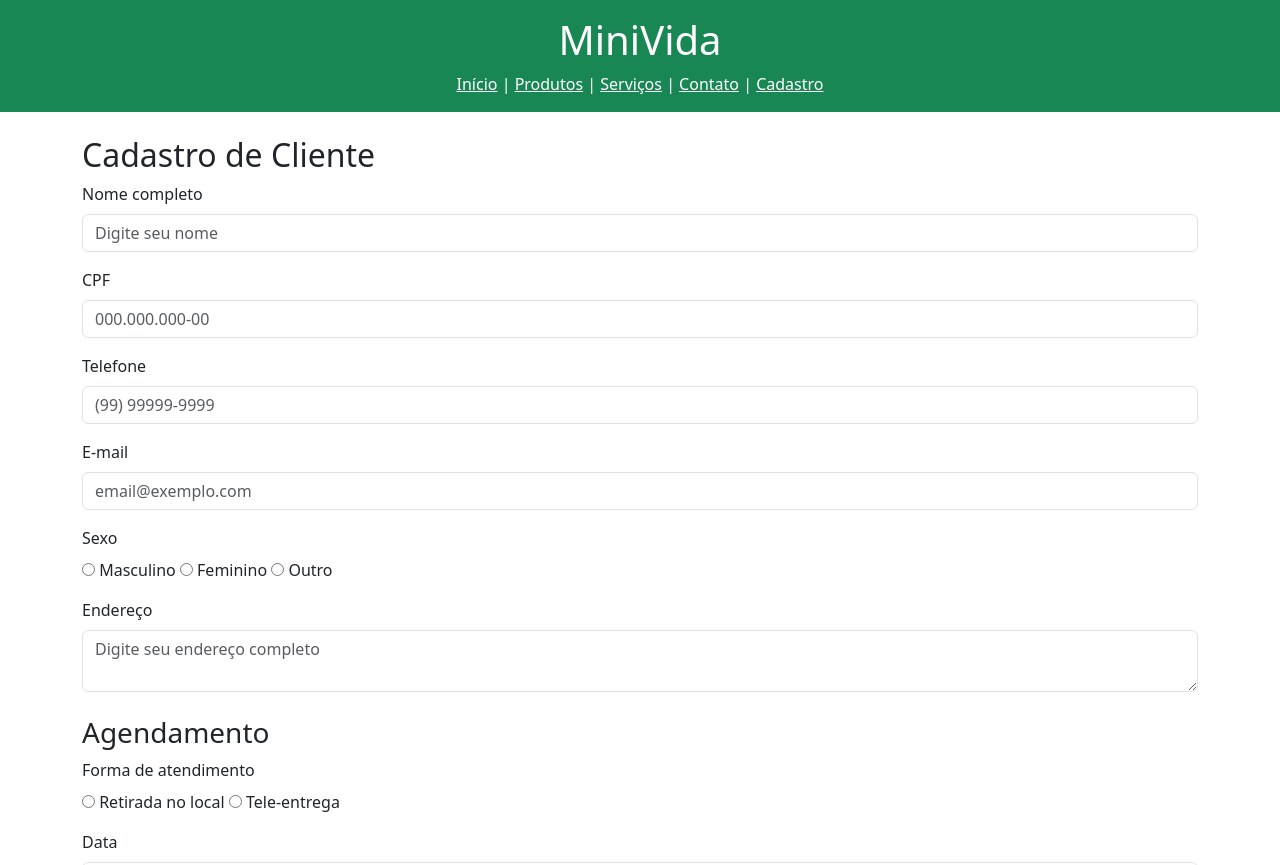
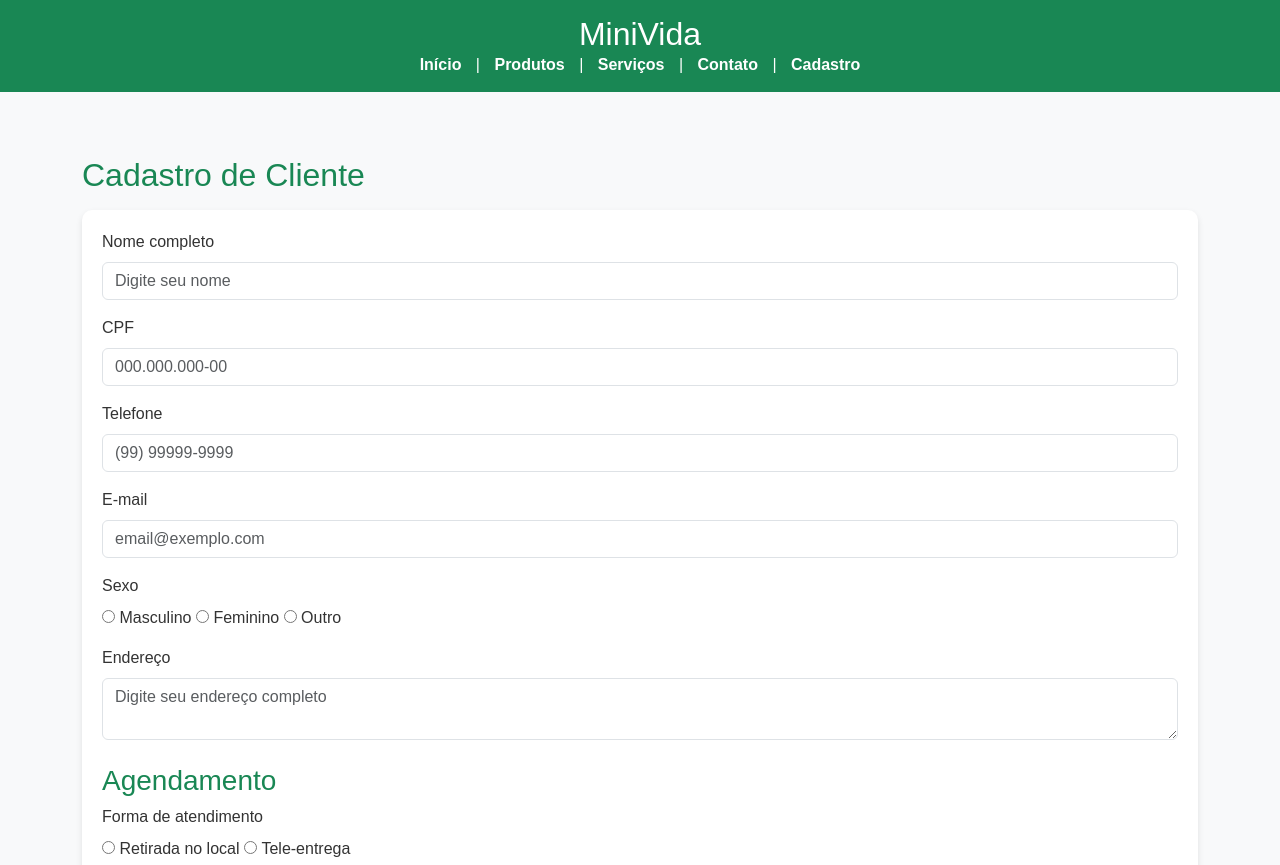
Before and after one commit to scalenehawk/MERCADO-MINIVIDA, a plain HTML site: page cadastro.html in a window 1280 px wide. Shown: the top 865 px of the page. Drawn offline with nearby package versions, Linux system fonts and the light colour scheme; files that its build step writes are made by us from their sources.

Commit message:
Update cadastro.html

```diff
--- a/cadastro.html
+++ b/cadastro.html
@@ -5,64 +5,56 @@
   <title>MiniVida - Cadastro de Cliente</title>
 
   <link href="https://cdn.jsdelivr.net/npm/bootstrap@5.3.0/dist/css/bootstrap.min.css" rel="stylesheet">
+
+  <link rel="stylesheet" href="css/style.css">
 </head>
 
 <body>
-  <header class="bg-success text-white text-center p-3">
+  <header>
     <h1>MiniVida</h1>
     <nav>
-      <a href="index.html" class="text-white">Início</a> |
-      <a href="produtos.html" class="text-white">Produtos</a> |
-      <a href="servicos.html" class="text-white">Serviços</a> |
-      <a href="contato.html" class="text-white">Contato</a> |
-      <a href="cadastro.html" class="text-white">Cadastro</a>
+      <a href="index.html">Início</a> |
+      <a href="produtos.html">Produtos</a> |
+      <a href="servicos.html">Serviços</a> |
+      <a href="contato.html">Contato</a> |
+      <a href="cadastro.html">Cadastro</a>
     </nav>
   </header>
 
   <main class="container mt-4">
     <h2>Cadastro de Cliente</h2>
     <form>
-
       <div class="mb-3">
         <label for="nome" class="form-label">Nome completo</label>
         <input type="text" class="form-control" id="nome" placeholder="Digite seu nome" required>
       </div>
-
 
       <div class="mb-3">
         <label for="cpf" class="form-label">CPF</label>
         <input type="text" class="form-control" id="cpf" placeholder="000.000.000-00" required>
       </div>
 
-
       <div class="mb-3">
         <label for="telefone" class="form-label">Telefone</label>
         <input type="tel" class="form-control" id="telefone" placeholder="(99) 99999-9999" required>
       </div>
-
 
       <div class="mb-3">
         <label for="email" class="form-label">E-mail</label>
         <input type="email" class="form-control" id="email" placeholder="email@exemplo.com" required>
       </div>
 
-
       <div class="mb-3">
         <label class="form-label">Sexo</label><br>
-        <input type="radio" name="sexo" id="sexoM" value="M">
-        <label for="sexoM">Masculino</label>
-        <input type="radio" name="sexo" id="sexoF" value="F">
-        <label for="sexoF">Feminino</label>
-        <input type="radio" name="sexo" id="sexoO" value="O">
-        <label for="sexoO">Outro</label>
+        <input type="radio" name="sexo" id="sexoM" value="M"> <label for="sexoM">Masculino</label>
+        <input type="radio" name="sexo" id="sexoF" value="F"> <label for="sexoF">Feminino</label>
+        <input type="radio" name="sexo" id="sexoO" value="O"> <label for="sexoO">Outro</label>
       </div>
-
 
       <div class="mb-3">
         <label for="endereco" class="form-label">Endereço</label>
         <textarea class="form-control" id="endereco" rows="2" placeholder="Digite seu endereço completo"></textarea>
       </div>
-
 
       <h3 class="mt-4">Agendamento</h3>
 
@@ -84,18 +76,18 @@
         <input type="time" id="hora" class="form-control" required>
       </div>
 
-
       <button type="submit" class="btn btn-success">Cadastrar</button>
     </form>
   </main>
 
 
-  <footer class="text-center mt-4 p-3 bg-light">
+  <footer>
     <p>&copy; 2025 MiniVida – Todos os direitos reservados.</p>
     <p>Contato: contato@minivida.com | Instagram: @minividaeco</p>
     <p id="dataHora"></p>
   </footer>
 
+
   <script src="https://cdn.jsdelivr.net/npm/bootstrap@5.3.0/dist/js/bootstrap.bundle.min.js"></script>
   <script src="js/script.js"></script>
 </body>
```
